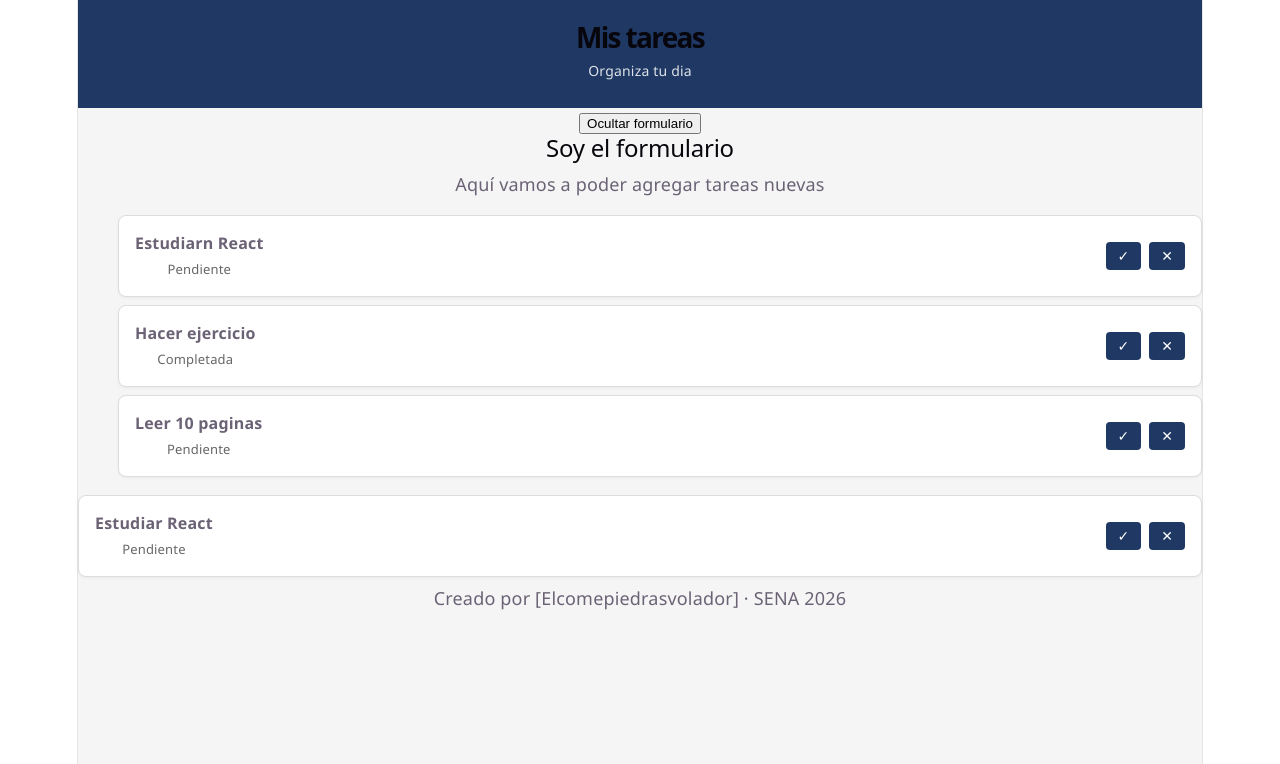
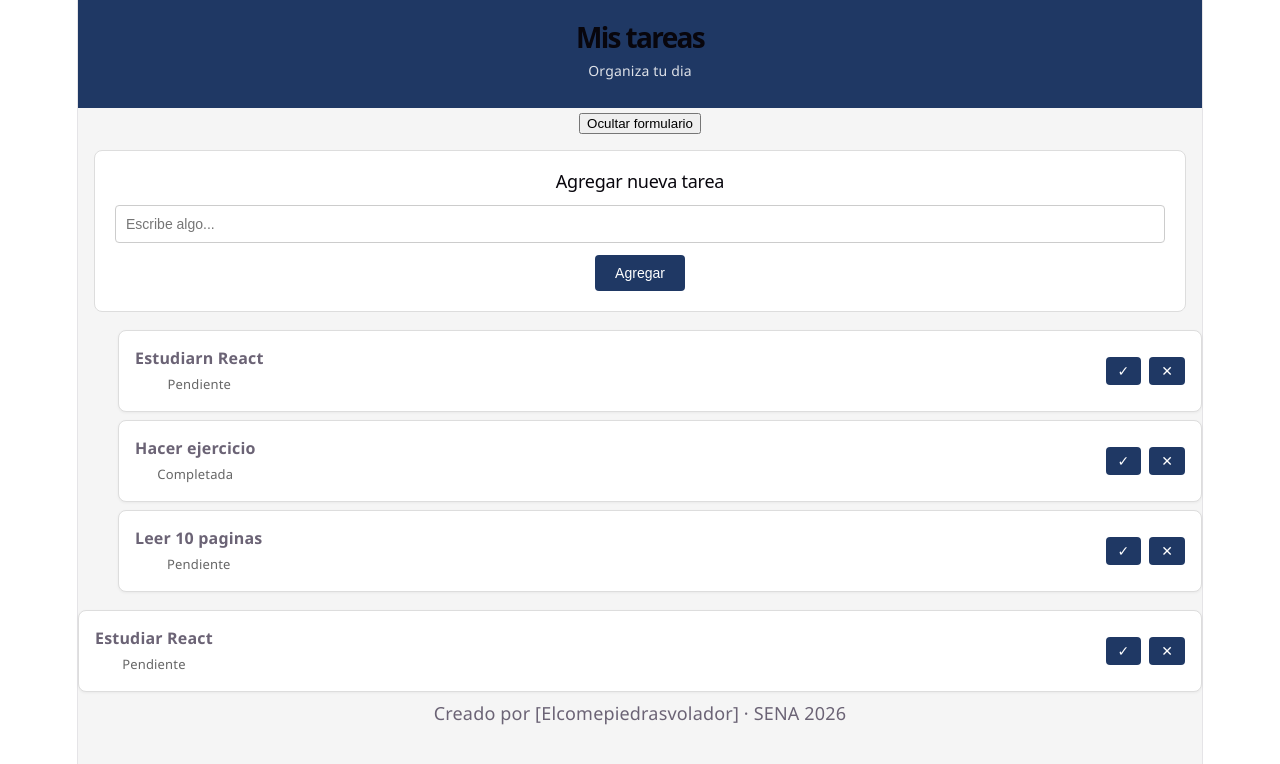
Before and after one commit to miguelxxrlq/etapa-productiva, a React (Vite) app: page / in a window 1280 px wide. Both pictures are taken after a click on the button "Agregar tarea". Shown: the top 764 px of the page. Built offline with nearby package versions, Linux system fonts and the light colour scheme.

Commit message:
Implementar formulario controlado con useState

```diff
--- a/src/componentes/Formulario.css
+++ b/src/componentes/Formulario.css
@@ -0,0 +1,33 @@
+.formulario {
+    background-color: white;
+    padding: 20px;
+    margin: 16px;
+    border-radius: 8px;
+       border: 1px solid #ddd;
+}
+.formulario h2 {
+    margin: 0 0 12px 0;
+    font-size: 18px;
+}
+.formulario input {
+    width: 100%;
+    padding: 10px;
+    font-size: 14px;
+    border: 1px solid #ccc;
+    border-radius: 4px;
+    margin-bottom: 12px;
+    box-sizing: border-box;
+}
+.formulario input:focus {
+    outline: none;
+    border-color: #1F3864;
+}
+.formulario button {
+    background-color: #1F3864;
+    color: white;
+    border: none;
+    padding: 10px 20px;
+    border-radius: 4px;
+    cursor: pointer;
+    font-size: 14px;
+}
--- a/src/componentes/Formulario.jsx
+++ b/src/componentes/Formulario.jsx
@@ -1,10 +1,28 @@
 // Formulario.jsx — aquí se agregarán nuevos elementos
+import { useState } from 'react'
+import './Formulario.css'
 function Formulario() {
+const [nuevaTarea, setNuevaTarea] = useState("")
+ const manejarEnvio = (evento) => {
+   evento.preventDefault()
+    if (nuevaTarea.trim() === "") {
+         alert("Por favor escribe algo")
+         return
+        }
+         alert(`Tarea capturada: ${nuevaTarea}`)
+         setNuevaTarea("")
+    }
     return (
-        <section>
-            <h2>Soy el formulario</h2>
-            <p>Aquí vamos a poder agregar tareas nuevas</p>
-        </section>
+        <form className="formulario" onSubmit={manejarEnvio}>
+         <h2>Agregar nueva tarea</h2>
+        <input
+        type="text"
+        value={nuevaTarea}
+        onChange={(e) => setNuevaTarea(e.target.value)}
+        placeholder="Escribe algo..."       />
+        <button type="submit">Agregar</button>
+        </form>
+
     )
 }
 export default Formulario
```
